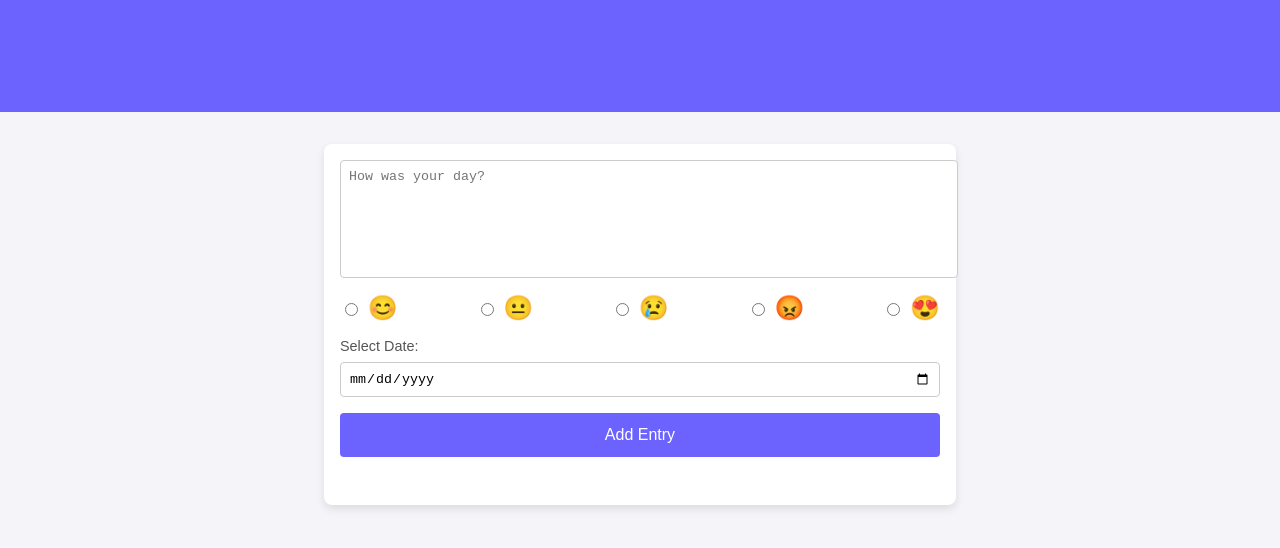
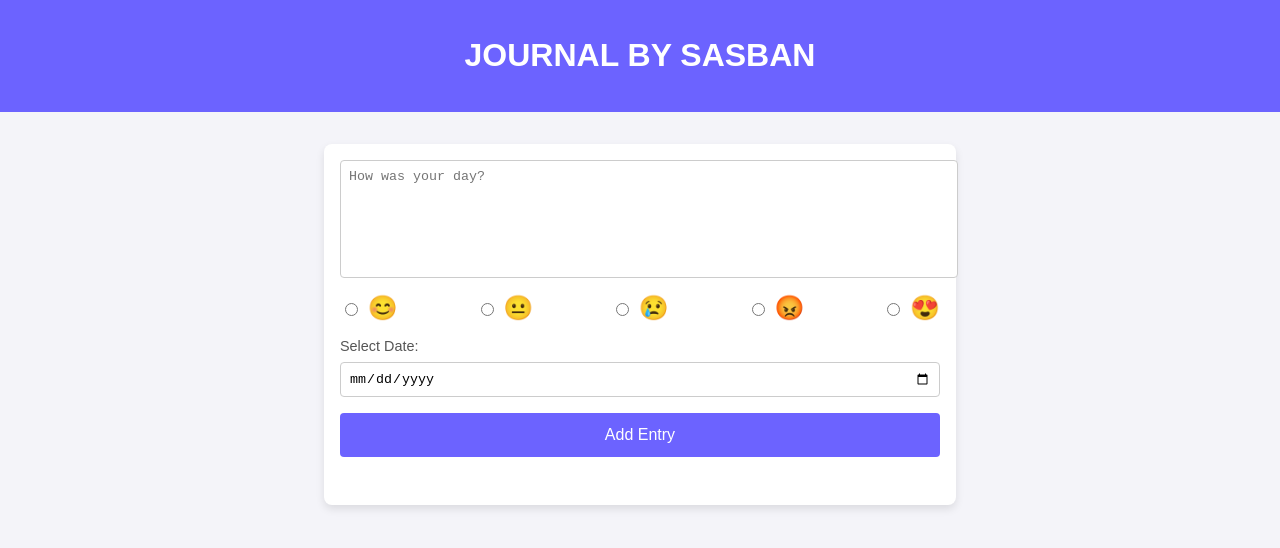
Before and after one commit to sasban9/chatgpt-html, a website: page journal.html in a window 1280 px wide. Drawn offline with Linux system fonts and the light colour scheme; no server answers.

Commit message:
package.json updates

```diff
--- a/journal.html
+++ b/journal.html
@@ -31,7 +31,7 @@
 
         h1 {
             text-align: center;
-            color: #6c63ff;
+            color: #fff;
         }
 
         form {
```
Also changed, not shown: package.json (added, +27 -0 lines), 2 other files.
